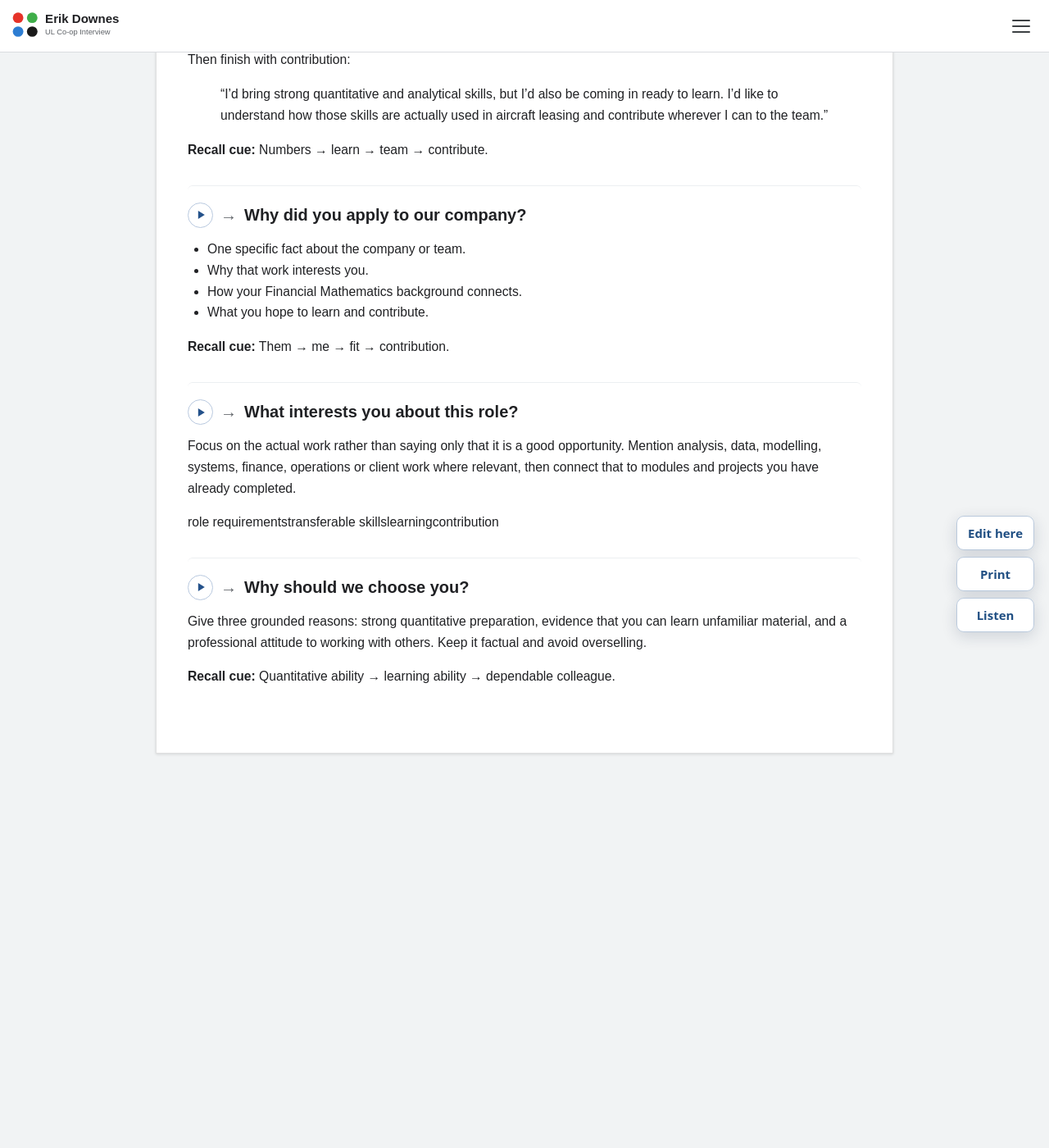
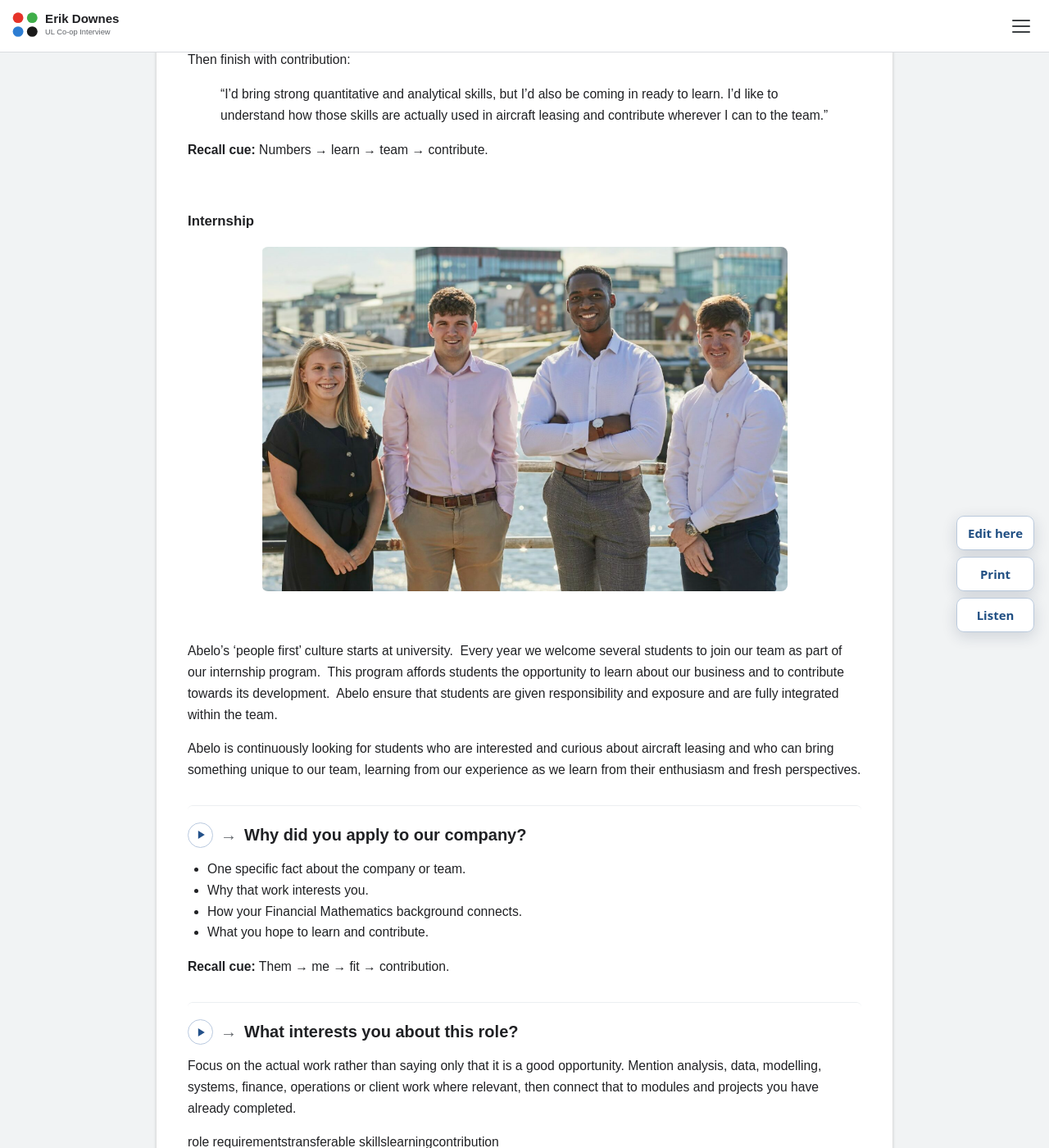
Before and after one commit to ronandownes/coop, a Jekyll site: the page built from company-role.md, in a window 1280 px wide and 1400 px high, scrolled down 4765 px. Shown: the whole window at 82% size. Built offline with Jekyll 4.4.1, drawn with Linux system fonts in a browser that asks for light colours; before the commit the page ends 5756 px from its top, so only the background shows below that.

Commit message:
Update company-role.md (via Pages CMS)

```diff
--- a/company-role.md
+++ b/company-role.md
@@ -73,10 +73,7 @@ Together we are reaching new heights in the turboprop sector.
 
 Abelo’s vision is to deliver sustainable regional connectivity.  Headquartered in Dublin, Ireland, Abelo offers a full-service leasing suite with in-house capabilities in all areas.  Supporting a fleet of more than 60 turboprop aircraft, Abelo is an emerging market leader. A leadership position which affords the opportunity to support new disruptive technologies and innovations.
 
-
 ## Fleet & Customers
-
-
 
 Abelo’s vison of sustainable regional connectivity is strengthened by a balanced portfolio of turboprop aircraft. This growing fleet delivers an immediate and measurable positive impact by generating significantly less pollution than comparable jet aircraft.
 
@@ -155,6 +152,28 @@ Then finish with contribution:
 
 
 
+&nbsp;
+
+### Internship
+
+
+
+
+![image.png](/assets/uploads/image-3.png)
+
+
+
+&nbsp;
+
+
+
+
+Abelo’s ‘people first’ culture starts at university.  Every year we welcome several students to join our team as part of our internship program.  This program affords students the opportunity to learn about our business and to contribute towards its development.  Abelo ensure that students are given responsibility and exposure and are fully integrated within the team.
+
+Abelo is continuously looking for students who are interested and curious about aircraft leasing and who can bring something unique to our team, learning from our experience as we learn from their enthusiasm and fresh perspectives.
+
+
+
 ## Why company | Why did you apply to our company?
 
 - One specific fact about the company or team.
```
